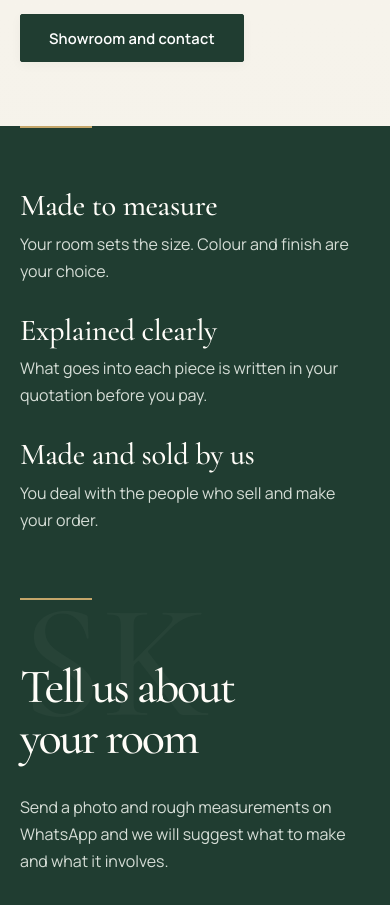
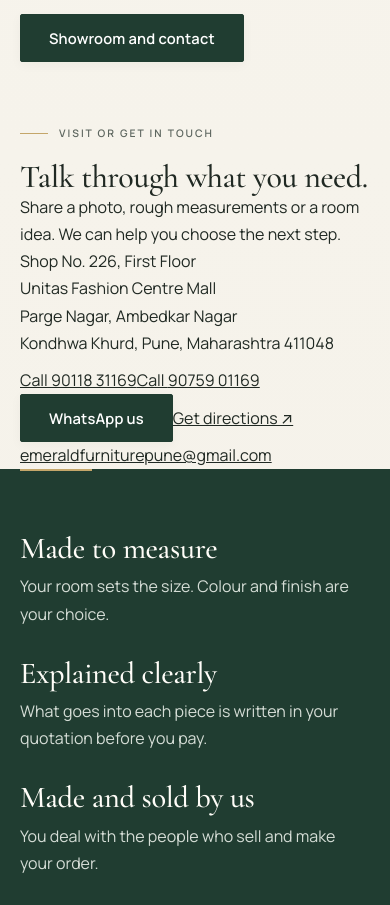
Before and after one commit to faisalahmad7/SK-emerald-landing-page, a React (Vite) app: page /about in a window 390 px wide. Shown: the part 1100-2005 px from the top of the page. Built offline with nearby package versions, Linux system fonts and the light colour scheme.

Commit message:
Add contact details to the phone About page

```diff
--- a/src/pages/Info.jsx
+++ b/src/pages/Info.jsx
@@ -1,6 +1,6 @@
 import { Link } from '../router'
 import { Photo, Seo, PageHead, Enquire, Dim } from '../components/ui'
-import { BUSINESS, waLink } from '../data/business'
+import { BUSINESS, waLink, mapsLink, telLink } from '../data/business'
 import { SLOTS } from '../data/images'
 import { PROCESS, MATERIALS, CARE, FAQS } from '../data/content'
 
@@ -44,6 +44,22 @@ export function About() {
           <p>Because the pieces are made to order, the size, fabric and finish can change before anything is cut. Our promise is on the logo: <i>{BUSINESS.tagline}</i>.</p>
           <p>Visit the showroom at Unitas Fashion Centre, Kondhwa Khurd, to see finishes in person.</p>
           <Link className="btn" to="/contact">Showroom and contact</Link>
+        </div>
+      </section>
+      <section className="mobile-contact-merge">
+        <div className="wrap mobile-contact-card">
+          <div>
+            <p className="editorial-eyebrow"><span /> Visit or get in touch</p>
+            <h2>Talk through what you need.</h2>
+            <p>Share a photo, rough measurements or a room idea. We can help you choose the next step.</p>
+          </div>
+          <address>{BUSINESS.showroom.lines.map((line) => <span key={line}>{line}</span>)}</address>
+          <div className="mobile-contact-actions">
+            {BUSINESS.phones.map((phone) => <a className="mobile-contact-call" href={telLink(phone)} key={phone.tel}>Call {phone.display}</a>)}
+            <a className="btn" href={waLink('Hello SK Emerald Interior, I would like to discuss a furniture or interior enquiry.')} target="_blank" rel="noopener noreferrer">WhatsApp us</a>
+            <a className="mobile-contact-directions" href={mapsLink} target="_blank" rel="noopener noreferrer">Get directions ↗</a>
+          </div>
+          <p className="mobile-contact-email"><a href={`mailto:${BUSINESS.email}`}>{BUSINESS.email}</a></p>
         </div>
       </section>
       <section className="green"><div className="wrap principles">
```
